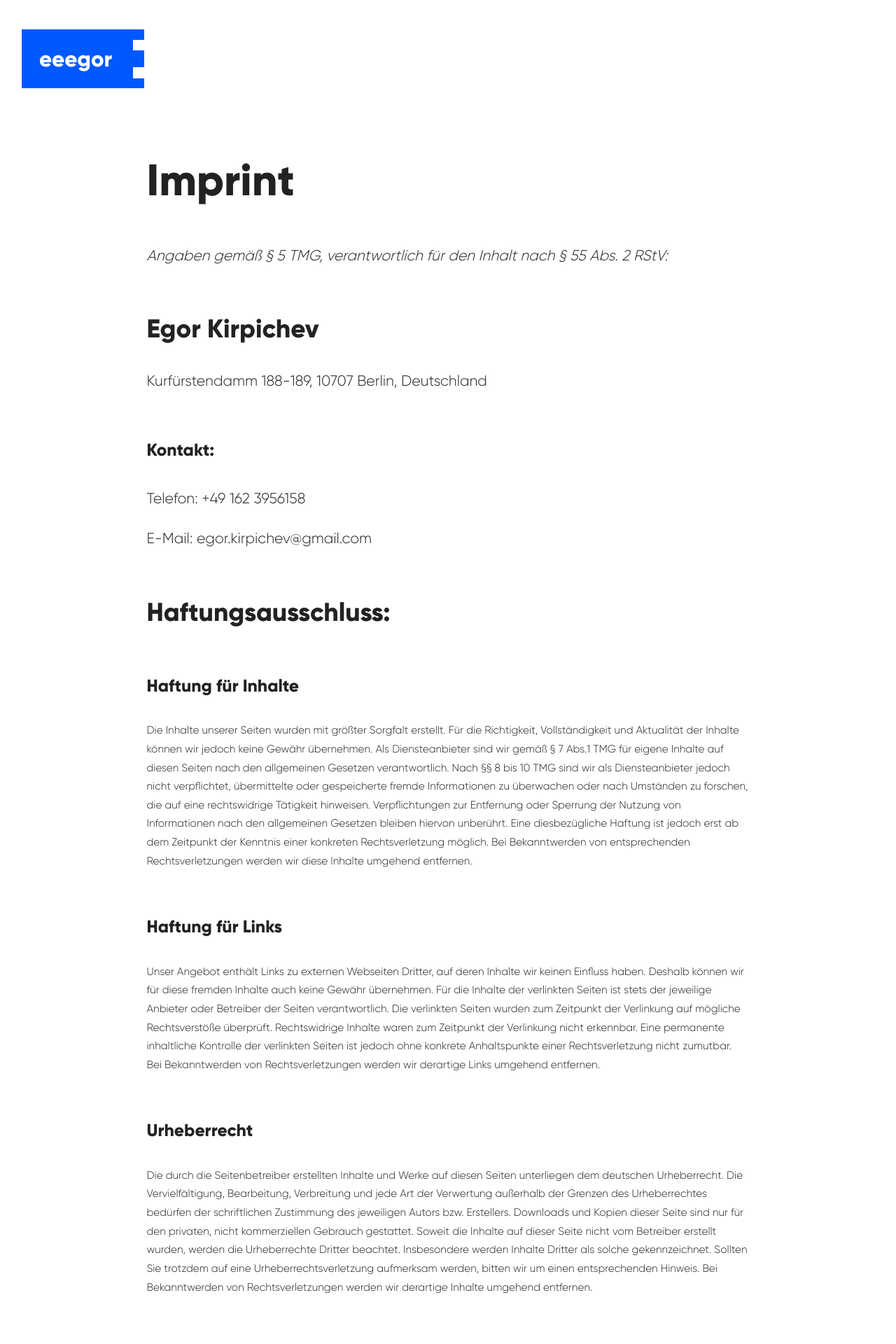
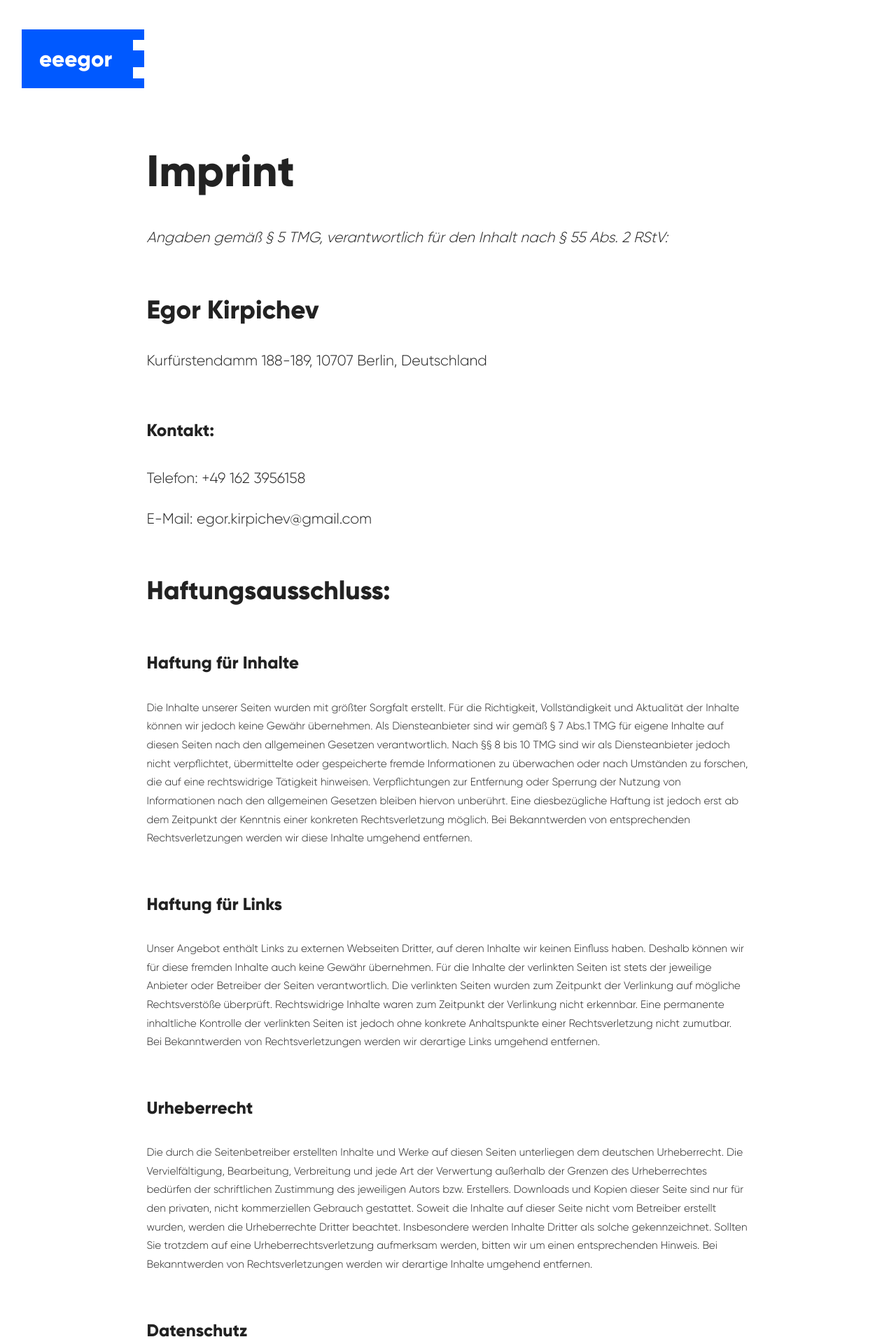
Before and after one commit to eeegor/eeegor.github.io, a Jekyll site: the page built from imprint.md, in a window 1280 px wide. Shown: the top 1920 px of the page at 70% size. Built offline with Jekyll 4.4.1, drawn with Linux system fonts in a browser that asks for light colours.

Commit message:
improve mobile

```diff
--- a/_sass/_style.scss
+++ b/_sass/_style.scss
@@ -66,7 +66,6 @@
 	line-height: 1.1;
 	margin-top: 3rem;
 	margin-bottom: 1.5rem;
-	line-height: 1.5;
 	padding-right: 4rem;
 	color: $grey-1;
     font-family: 'gilroy-extrabold';
@@ -79,7 +78,7 @@
 h2 {
 	margin-bottom: 1.5rem;
 	font-size: 1.75rem;
-	line-height: 1.3;
+	line-height: 1.2;
 	margin-top: 3rem;
 	padding-right: 4rem;
 	color: $grey-1;
@@ -220,14 +219,22 @@
 
 // Lead
 h1.lead {
-	font-size: 3.5rem;
+	font-size: 2.5rem;
 	margin-bottom: 3rem;
 	line-height: 1.1;
+
+	@media (min-width: 767px) {
+		font-size: 3.5rem;
+	}
 }
 
 p.lead {
-	font-size: 1.25rem;
+	font-size: 1rem;
 	line-height: 1.5;
+
+	@media (min-width: 767px) {
+		font-size: 1.25rem;
+	}
 }
 
 .small {
@@ -316,8 +323,11 @@
 	list-style: none;
 	margin-left: 0;
 	margin-bottom: 3rem;
-	display: flex;
-	flex-wrap: wrap;
+
+	@media (min-width: 767px) {
+		display: flex;
+		flex-wrap: wrap;
+	}
 }
 
 .social-media-list__item {
@@ -378,6 +388,11 @@
     a {
         text-decoration: none;
     }
+}
+
+.post-preview__meta {
+	font-size: .8rem;
+	white-space: nowrap;
 }
 
 .post,
```
